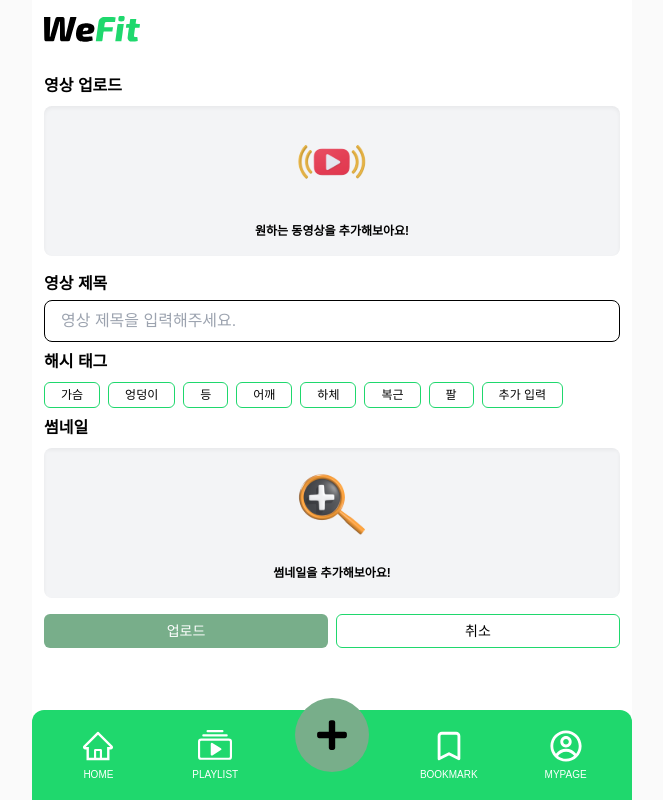
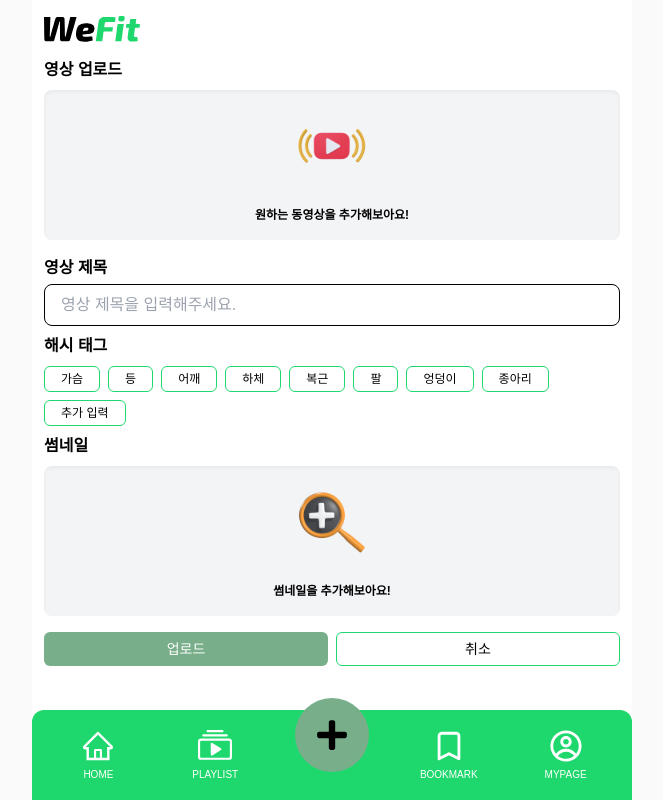
Before and after one commit to park-chan-hui/toy-project3-team2-wefit, a React (Vite) app: page /video-add in a window 1280 px wide. Shown: the whole page, without its empty margins (308-971 px from the left). Built offline with nearby package versions, Linux system fonts and the light colour scheme.

Commit message:
refactor: hashTag 배열 메인 페이지와 동일하게 변경 및 최상단 margin-top 제거

```diff
--- a/src/pages/VideoAddPage.tsx
+++ b/src/pages/VideoAddPage.tsx
@@ -7,7 +7,16 @@ import thumnailUpload from '@/assets/thumnail-upload.svg';
 const VideoAddPage = () => {
   const [imgFile, setImgFile] = useState('');
   const imgRef = useRef<HTMLInputElement>(null);
-  const hashTagArr = ['가슴', '엉덩이', '등', '어깨', '하체', '복근', '팔'];
+  const hashTagArr = [
+    '가슴',
+    '등',
+    '어깨',
+    '하체',
+    '복근',
+    '팔',
+    '엉덩이',
+    '종아리',
+  ];
 
   const handleInput = () => {
     imgRef.current?.click();
@@ -34,7 +43,7 @@ const VideoAddPage = () => {
     }
   };
   return (
-    <div className="mt-4">
+    <>
       <div className="mb-4">
         <p className="mb-2 text-base font-bold">영상 업로드</p>
         <div className="flex flex-col items-center rounded-medium bg-gray-100 p-medium shadow-inner">
@@ -105,7 +114,7 @@ const VideoAddPage = () => {
           취소
         </Button>
       </div>
-    </div>
+    </>
   );
 };
 
```
